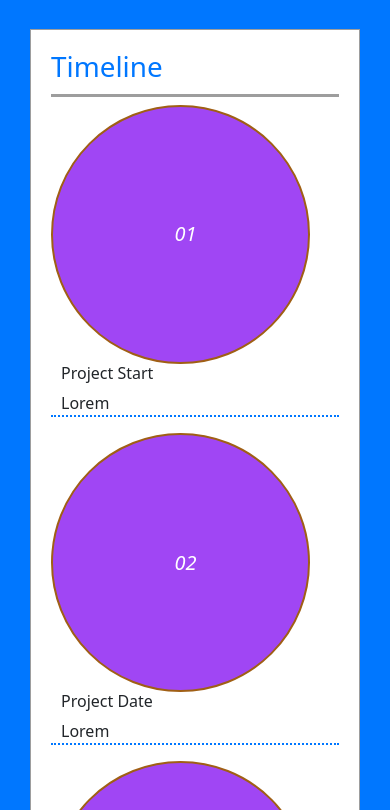
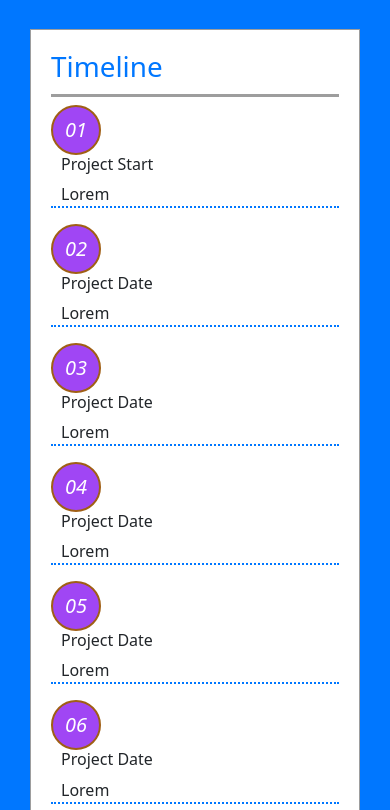
Before and after one commit to nghialtfx29790/assignment03.github.io, a plain HTML site: page assignment3/projects/project1.html in a window 390 px wide. Shown: the part 974-1784 px from the top of the page. Drawn offline with nearby package versions, Linux system fonts and the light colour scheme; files that its build step writes are made by us from their sources.

Commit message:
Add files via upload

```diff
--- a/assignment3/projects/projects.css
+++ b/assignment3/projects/projects.css
@@ -45,7 +45,7 @@ body {
   align-items: center;
   justify-content: center;
   color: #fff;
-  width: 90%;
+  height: 50px;
   aspect-ratio: 1 / 1;
   font-size: 20px;
   border: #a05f15 solid 2px;
@@ -114,7 +114,6 @@ body {
     justify-content: center;
   }
 
-  #timeline i,
   #timeline h6,
   #timeline p {
     padding-left: 10px;
```
